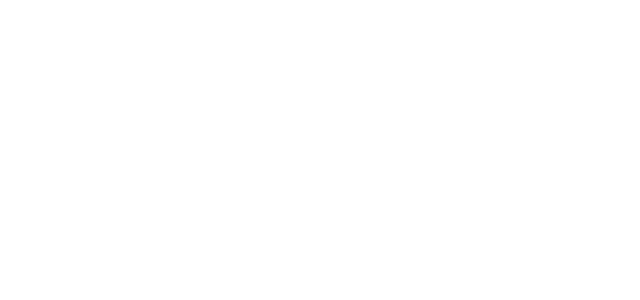
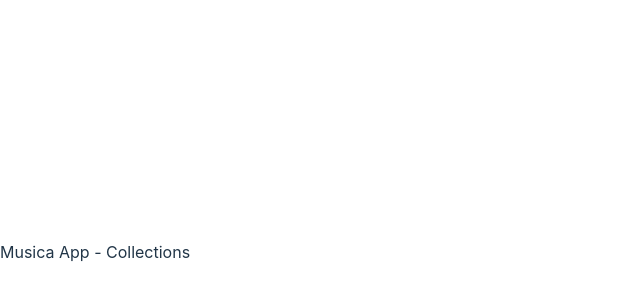
Before and after one commit to gzkdev/musica, a React (Vite) app: page /collections in a window 1280 px wide. Before the commit this address had no page. Shown: the part 148-448 px from the top of the page, without its empty margins (0-640 px from the left). Built offline with nearby package versions, Linux system fonts and the light colour scheme.

Commit message:
chore: setup router and page components

```diff
--- a/src/App.tsx
+++ b/src/App.tsx
@@ -1,17 +1,15 @@
 import { BrowserRouter, Routes, Route } from "react-router-dom";
+import Home from "./pages/Home";
+import TopCharts from "./pages/TopCharts";
+import Collections from "./pages/Collections";
 
 function App() {
   return (
     <BrowserRouter>
       <Routes>
-        <Route
-          path="/"
-          element={
-            <>
-              <h1>Musica App</h1>
-            </>
-          }
-        />
+        <Route path="/" element={<Home />} />
+        <Route path="/charts/:id" element={<TopCharts />} />
+        <Route path="/collections" element={<Collections />} />
       </Routes>
     </BrowserRouter>
   );
--- /dev/null
+++ b/src/pages/Collections.tsx
@@ -0,0 +1,3 @@
+export default function Collections() {
+  return <div>Musica App - Collections</div>;
+}
--- /dev/null
+++ b/src/pages/Home.tsx
@@ -0,0 +1,5 @@
+function Home() {
+  return <div>Musica App - Home</div>;
+}
+
+export default Home;
--- /dev/null
+++ b/src/pages/TopCharts.tsx
@@ -0,0 +1,5 @@
+function TopCharts() {
+  return <div>Musica App -TopCharts</div>;
+}
+
+export default TopCharts;
```
